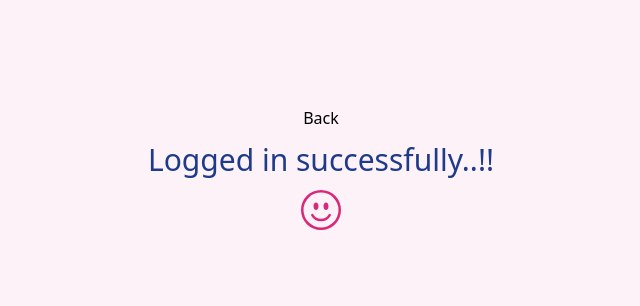
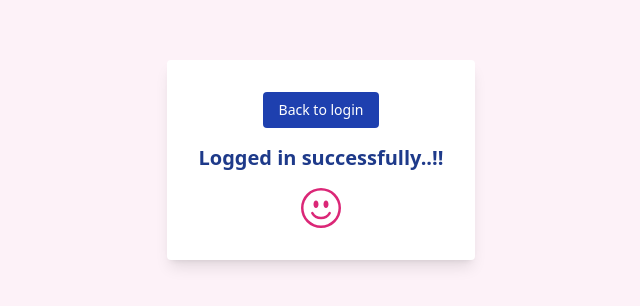
Before and after one commit to nam334/poc_repo, a React (Create React App) app: page /success in a window 1280 px wide. Shown: the part 232-538 px from the top of the page, without its empty margins (319-959 px from the left). Built offline with nearby package versions, Linux system fonts and the light colour scheme.

Commit message:
added back navigation from success page

```diff
--- a/src/components/pages/SuccessPage.jsx
+++ b/src/components/pages/SuccessPage.jsx
@@ -6,9 +6,12 @@ const SuccessPage = () => {
   const navigate = useNavigate()
   return (
 
-    <div className='bg-pink-50 h-screen flex flex-col justify-center items-center gap-3'>
-      <Link to="/otp">Back</Link>
-      <h3 className='text-blue-900 text-3xl'>Logged in successfully..!! </h3><BsEmojiSmile size={40} className='text-pink-600'/>
+    <div className='bg-pink-50 h-screen flex flex-col justify-center items-center border- gap-3'>
+      <div className='bg-white shadow-lg rounded px-8 py-8 mb-4 flex flex-col items-center'>
+       <button className='bg-blue-800 hover:bg-blue-900 text-white text-sm
+     py-2 px-4 rounded focus:outline-none focus:shadow-outline' onClick={() => navigate('/otp')}>Back to login</button>
+      <h3 className='text-blue-900 text-xl font-semibold my-4'>Logged in successfully..!! </h3><BsEmojiSmile size={40} className='text-pink-600'/>
+      </div>
     </div>
   )
 }
```
